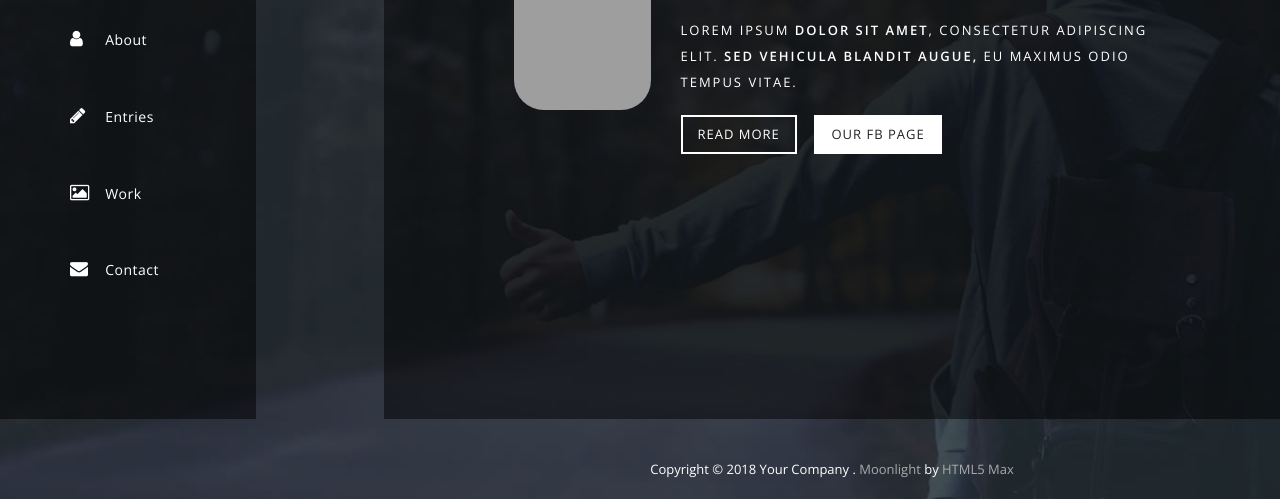
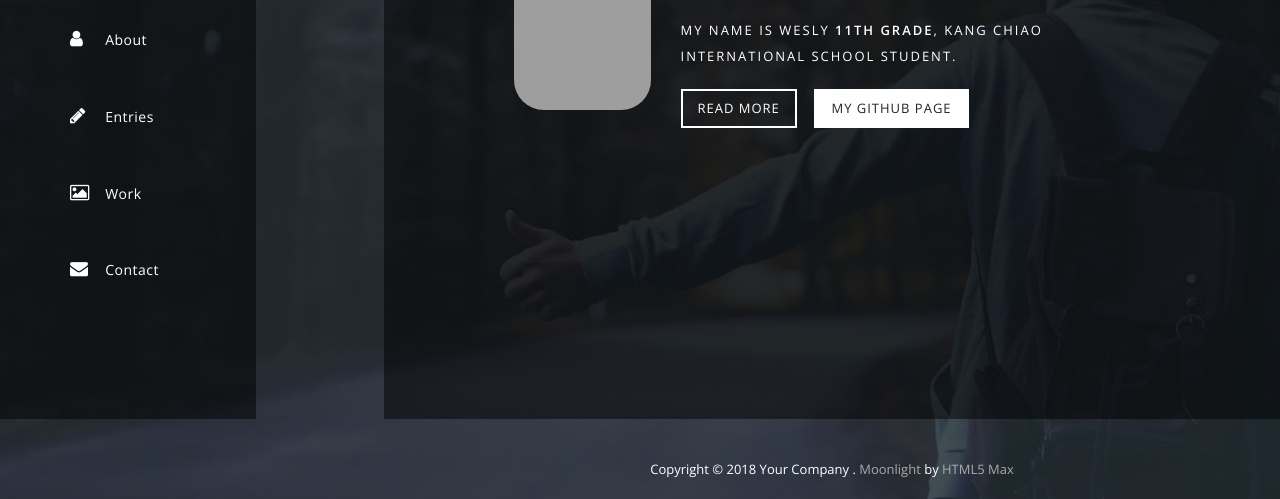
Before and after one commit to WeslyW/WeslyW.github.io, a plain HTML site: page index.html in a window 1280 px wide. Shown: the part 301-800 px from the top of the page. Drawn offline with nearby package versions, Linux system fonts and the light colour scheme; grey boxes are pictures that could not be loaded.

Commit message:
introduction

```diff
--- a/index.html
+++ b/index.html
@@ -59,9 +59,9 @@ http://www.templatemo.com/tm-512-moonlight
                   </div>
                   <div class="col-md-9">
                       <h2>Wesly</h2>
-                      <p>Lorem ipsum <em>dolor sit amet</em>, consectetur adipiscing elit. <em>Sed vehicula blandit augue,</em> eu maximus odio tempus vitae.</p>
+                      <p>My name is Wesly <em>11th grade</em>, Kang Chiao International School student.
                       <div class="main-btn"><a href="#2">Read More</a></div>
-                      <div class="fb-btn"><a href="https://www.facebook.com/templatemo/" target="_blank">Our FB Page</a></div>
+                      <div class="fb-btn"><a href="https://github.com/WeslyW" target="_blank">My Github page</a></div>
                   </div>
               </div>
             </div>
@@ -71,7 +71,7 @@ http://www.templatemo.com/tm-512-moonlight
                 <div class="container-fluid">
                     <div class="col-md-6">
                         <div class="left-content">
-                            <h2>About Us</h2>
+                            <h2>About Me</h2>
                             <p>Please tell your friends about templatemo website. A variety of free CSS templates are available for immediate downloads.</p>
                             <p>Phasellus vitae faucibus orci. Etiam eleifend orci sed faucibus semper. Cras varius dolor et augue fringilla, eu commodo sapien iaculis. Donec eget dictum tellus. <a href="#">Curabitur</a> a interdum diam. Nulla vestibulum porttitor porta.</p>
                             <p>Nulla vitae interdum libero, vel posuere ipsum. Phasellus interdum est et dapibus tempus. Vestibulum malesuada lorem condimentum mauris ornare dapibus. Curabitur tempor ligula et <a href="#">placerat</a> molestie.</p>
```
Also changed, not shown: 1 other file.
